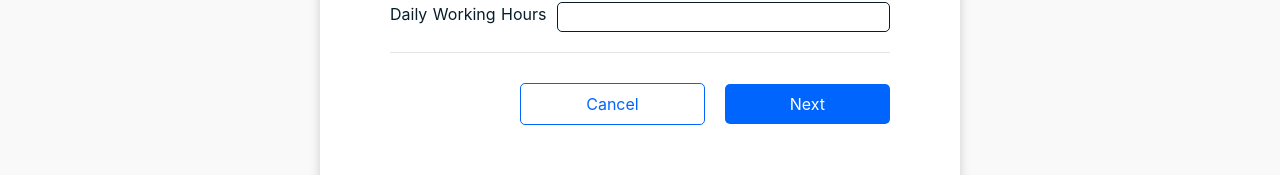
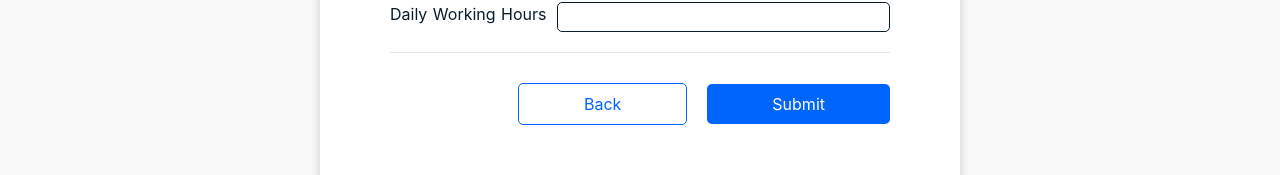
Before and after one commit to henrylutina/hamlet, a Nuxt app: page /jobdetails in a window 1280 px wide. Shown: the part 410-585 px from the top of the page. Built offline with nearby package versions, Linux system fonts and the light colour scheme.

Commit message:
added stuff

```diff
--- a/pages/dashboard.vue
+++ b/pages/dashboard.vue
@@ -18,7 +18,7 @@
                    <!-- Add user / list of users -->
                    <div class="d-flex">
                        <div>
-                           <div class="circle-name"><i class="fa fa-plus"></i></div>
+                           <nuxt-link to="/contactinfo"><div class="circle-name"><i class="fa fa-plus"></i></div></nuxt-link>
                        </div>
                        <div>
                            <div class="circle-name-1 ml-2">
--- a/pages/employmenttype.vue
+++ b/pages/employmenttype.vue
@@ -51,7 +51,7 @@
                 </div>
                 <hr>
                 <div class="one4">
-                    <button class="btn1">Cancel</button> <nuxt-link to="/jobdetails"><button class="btn2">Next</button></nuxt-link>
+                    <nuxt-link to="/contactinfo"><button class="btn1">Back</button></nuxt-link> <nuxt-link to="/jobdetails"><button class="btn2">Next</button></nuxt-link>
                 </div>
 
 
--- a/pages/jobdetails.vue
+++ b/pages/jobdetails.vue
@@ -47,7 +47,7 @@
                 </div>
                 <hr>
                 <div class="one4">
-                    <button class="btn1">Cancel</button><button class="btn2">Next</button>
+                    <nuxt-link to="/employmenttype"><button class="btn1">Back</button></nuxt-link><button class="btn2">Submit</button>
                 </div>
 
 
```
